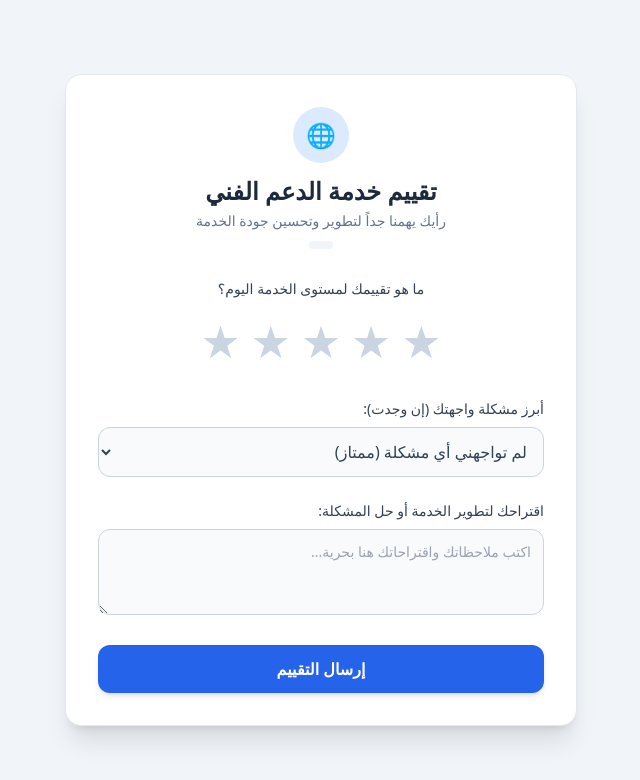
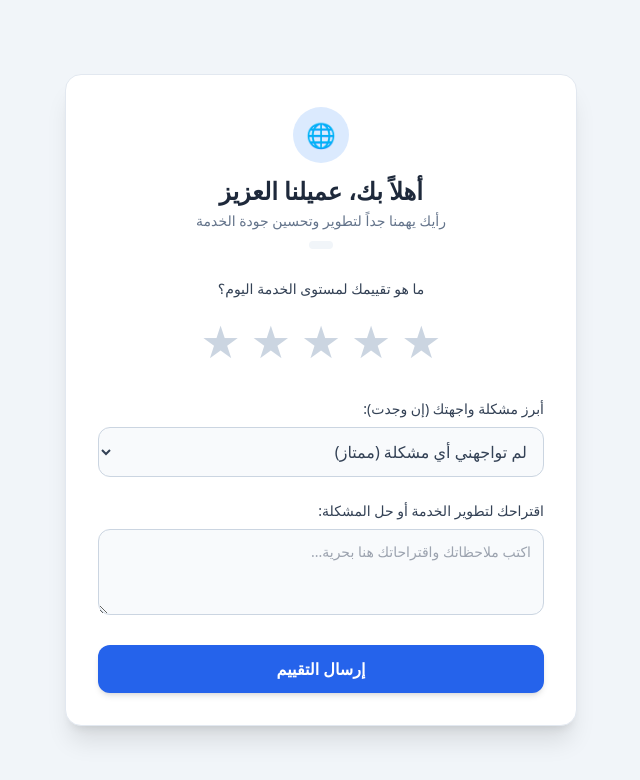
Before and after one commit to amrgamalapp/coustmer, a plain HTML site: page index.html in a window 1280 px wide. Shown: the whole page, without its empty margins (319-959 px from the left). Drawn offline with nearby package versions, Linux system fonts and the light colour scheme.

Commit message:
Update index.html

```diff
--- a/index.html
+++ b/index.html
@@ -17,7 +17,7 @@
     const firebaseConfig = {
       apiKey: "AIzaSyBpn_n4f5FXtb4EvbnVGAzVDG1sviEkhCE",
       authDomain: "amrcou-67ba2.firebaseapp.com",
-      databaseURL: "https://amrcou-67ba2-default-rtdb.firebaseio.com", // رابط القاعدة الافتراضي
+      databaseURL: "https://amrcou-67ba2-default-rtdb.firebaseio.com",
       projectId: "amrcou-67ba2",
       storageBucket: "amrcou-67ba2.firebasestorage.app",
       messagingSenderId: "373408181807",
@@ -29,11 +29,15 @@
     const app = initializeApp(firebaseConfig);
     const db = getDatabase(app);
 
-    // استخراج بيانات التكت والموظف من رابط الواتساب (مثال: ?ticket=1023&agent=احمد)
+    // استخراج بيانات التكت، الموظف، واسم العميل من رابط الواتساب
+    // مثال: ?ticket=5001&agent=محمد&name=علي
     const urlParams = new URLSearchParams(window.location.search);
     const ticketId = urlParams.get('ticket') || 'غير محدد';
     const agentName = urlParams.get('agent') || 'غير محدد';
+    const customerName = urlParams.get('name') || 'عميلنا العزيز';
 
+    // عرض اسم العميل ورقم التكت في الهيدر
+    document.getElementById('customerWelcome').innerText = `أهلاً بك، ${customerName}`;
     if (ticketId !== 'غير محدد') {
       document.getElementById('ticketDisplay').innerText = `رقم الطلب / التكت: #${ticketId}`;
     }
@@ -58,6 +62,7 @@
         const newFeedbackRef = push(feedbackRef);
 
         await set(newFeedbackRef, {
+          customerName: customerName,
           ticketId: ticketId,
           agentName: agentName,
           rating: parseInt(rating),
@@ -108,7 +113,7 @@
       <div class="inline-flex items-center justify-center w-14 h-14 bg-blue-100 text-blue-600 rounded-full mb-3 text-2xl">
         🌐
       </div>
-      <h1 class="text-2xl font-bold text-slate-800">تقييم خدمة الدعم الفني</h1>
+      <h1 id="customerWelcome" class="text-2xl font-bold text-slate-800">تقييم خدمة الدعم الفني</h1>
       <p class="text-sm text-slate-500 mt-1">رأيك يهمنا جداً لتطوير وتحسين جودة الخدمة</p>
       <span id="ticketDisplay" class="inline-block mt-2 text-xs font-semibold bg-slate-100 text-slate-600 px-3 py-1 rounded-full"></span>
     </div>
```
